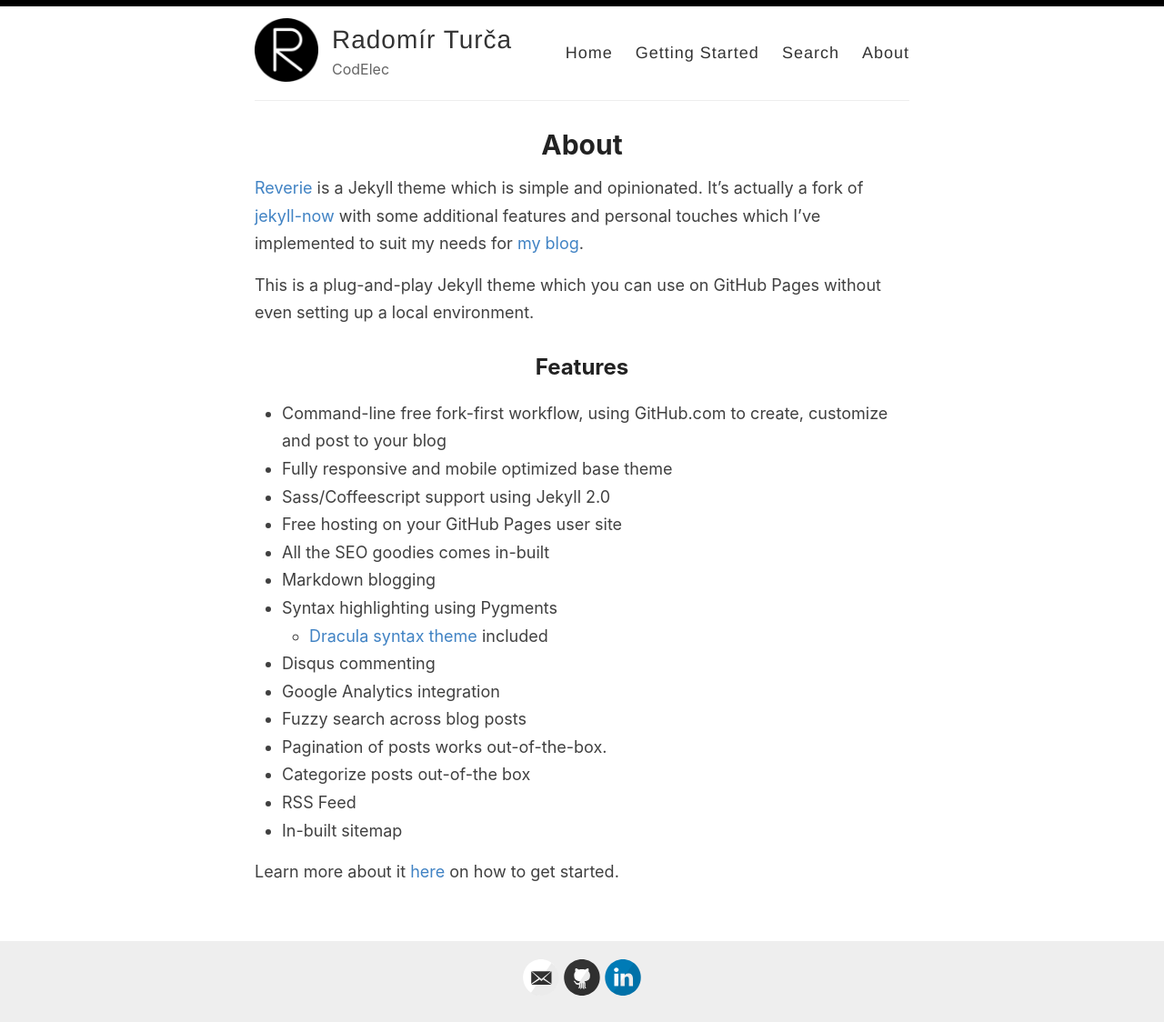
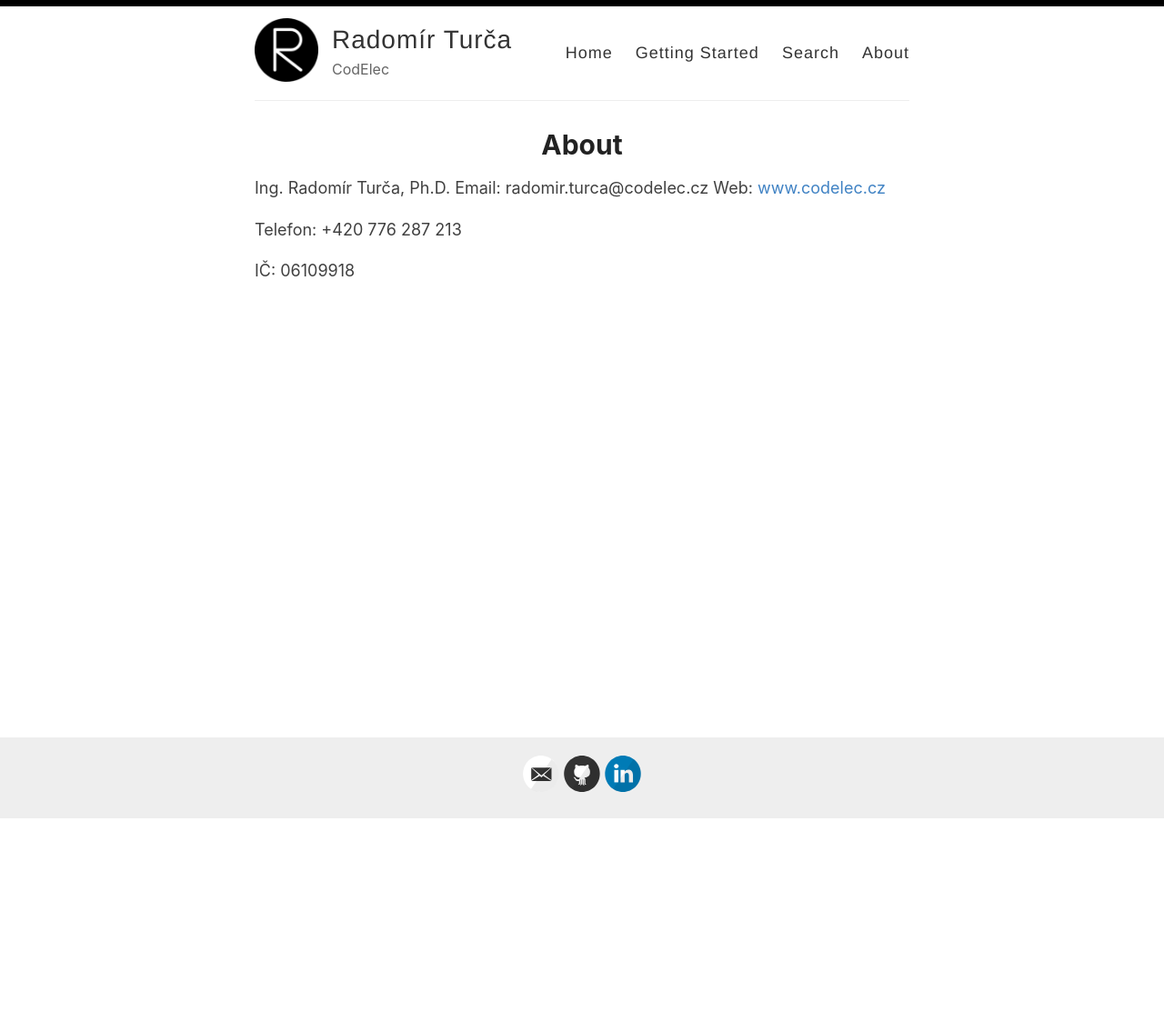
Before and after one commit to CodElecCz/codeleccz.github.io, a Jekyll site: the page built from _pages/about.md, in a window 1280 px wide. Shown: the whole page at 91% size. Built offline with Jekyll 4.4.1, drawn with Linux system fonts in a browser that asks for light colours; after the commit the page ends 901 px from its top, so only the background shows below that.

Commit message:
Update about.md

```diff
--- a/_pages/about.md
+++ b/_pages/about.md
@@ -4,26 +4,10 @@ title: About
 permalink: /about/
 ---
 
-[Reverie](https://github.com/amitmerchant1990/reverie) is a Jekyll theme which is simple and opinionated. It's actually a fork of [jekyll-now](https://github.com/barryclark/jekyll-now) with some additional features and personal touches which I've implemented to suit my needs for [my blog](https://www.amitmerchant.com).
+Ing. Radomír Turča, Ph.D.
+Email: radomir.turca@codelec.cz
+Web: [www.codelec.cz](www.codelec.cz)
 
-This is a plug-and-play Jekyll theme which you can use on GitHub Pages without even setting up a local environment.
+Telefon: +420 776 287 213
 
-## Features
-
-- Command-line free fork-first workflow, using GitHub.com to create, customize and post to your blog
-- Fully responsive and mobile optimized base theme
-- Sass/Coffeescript support using Jekyll 2.0
-- Free hosting on your GitHub Pages user site
-- All the SEO goodies comes in-built
-- Markdown blogging
-- Syntax highlighting using Pygments
-    - [Dracula syntax theme](https://draculatheme.com/) included
-- Disqus commenting
-- Google Analytics integration
-- Fuzzy search across blog posts
-- Pagination of posts works out-of-the-box.
-- Categorize posts out-of-the box
-- RSS Feed
-- In-built sitemap
-
-Learn more about it [here](https://github.com/amitmerchant1990/reverie) on how to get started.
+IČ: 06109918
```
